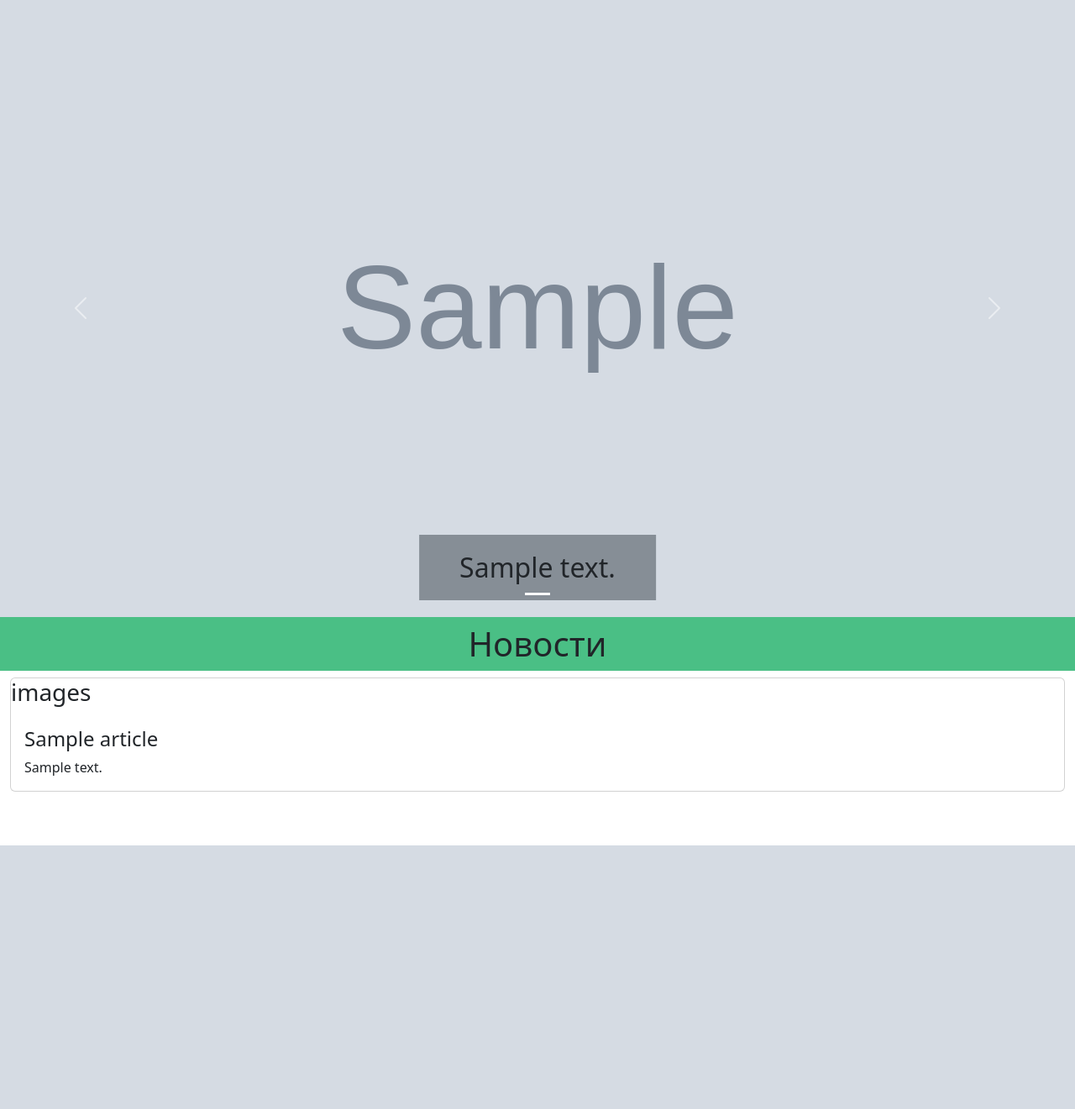
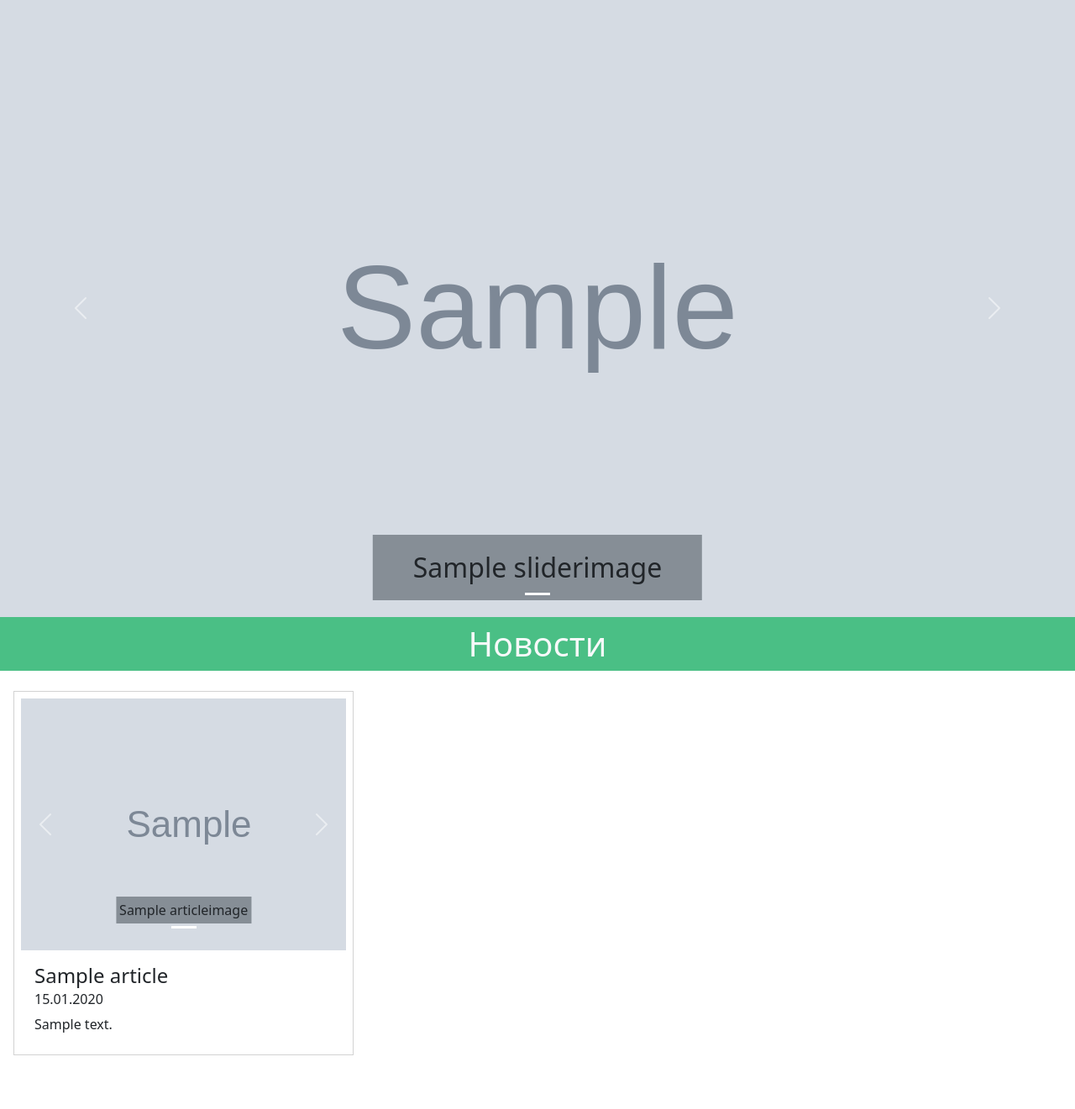
Before and after one commit to Shack-de-Shnaek/massum-school-website, a Django app: page /en/ in a window 1280 px wide. Shown: the part 65-1386 px from the top of the page at 84% size. Before the commit the page ends 1072 px from the top, so only its background shows below. Run offline with Django 4.2, Linux system fonts and the light colour scheme; data comes from the database, SQL or seed files in the repository; tables that the repository leaves empty hold one stand-in row (values such as "Sample post"); grey boxes marked "Sample" are stand-in pictures; some libraries are stand-ins or nearby versions.

Commit message:
fixed up the article cards on index, started working on article and article list pages

```diff
--- a/main/admin.py
+++ b/main/admin.py
@@ -5,15 +5,15 @@ from main.models import Article, ArticleImage, Slider, SliderImage, GalleryCateg
 
 class ArticleImageInline(TabularInline):
     model = ArticleImage
+    fields = ('image', 'title_mk', 'title_en', 'title_sq', )
 
 @admin.register(Article)
 class ArticleAdmin(ModelAdmin):
     inlines = (ArticleImageInline, )
 
-
 class SliderImageInline(TabularInline):
     model = SliderImage
-    fields = ('order', 'image', 'text_mk', 'text_en', 'text_sq', )
+    fields = ('order', 'image', 'title_mk', 'title_en', 'title_sq', )
 
 @admin.register(Slider)
 class SliderAdmin(ModelAdmin):
--- a/main/models.py
+++ b/main/models.py
@@ -17,8 +17,24 @@ class Article(models.Model):
 class ArticleImage(models.Model):
     article = models.ForeignKey(Article, blank=False, null=False, on_delete=models.CASCADE, related_name='images', verbose_name=_('Објава'))
     image = models.ImageField(blank=False, null=False, verbose_name=_('Слика'))
+    title = models.CharField(max_length=100, blank=True, null=True, verbose_name=_('Текст'))
 
     def __str__(self):
+        if self.title: return self.title
+        return self.image.name
+
+    class Meta:
+        verbose_name = _('Слика за објава')
+        verbose_name_plural = _('Слики за објава')
+
+class ArticleImage(models.Model):
+    article = models.ForeignKey(Article, blank=False, null=False, on_delete=models.CASCADE, related_name='images', verbose_name=_('Слајдер'))
+    order = models.IntegerField(blank=False, null=False, default=1, verbose_name=_('Редослед'))
+    image = models.ImageField(blank=False, null=False, verbose_name=_('Слика'))
+    title = models.CharField(max_length=100, blank=True, null=True, verbose_name=_('Текст'))
+
+    def __str__(self):
+        if self.title: return self.title
         return self.image.name
 
     class Meta:
@@ -40,9 +56,10 @@ class SliderImage(models.Model):
     slider = models.ForeignKey(Slider, blank=False, null=False, on_delete=models.CASCADE, related_name='images', verbose_name=_('Слајдер'))
     order = models.IntegerField(blank=False, null=False, default=1, verbose_name=_('Редослед'))
     image = models.ImageField(blank=False, null=False, verbose_name=_('Слика'))
-    text = models.CharField(max_length=100, blank=True, null=True, verbose_name=_('Текст'))
+    title = models.CharField(max_length=100, blank=True, null=True, verbose_name=_('Текст'))
 
     def __str__(self):
+        if self.title: return self.title
         return self.image.name
 
     class Meta:
@@ -62,10 +79,11 @@ class GalleryCategory(models.Model):
 
 class GalleryImage(models.Model):
     category = models.ForeignKey(GalleryCategory, blank=False, null=False, on_delete=models.RESTRICT, related_name='images', verbose_name=_('Категорија'))
-    title = models.CharField(max_length=50, blank=False, null=False, verbose_name=_('Наслов'))
     image = models.ImageField(blank=False, null=False, verbose_name=_('Слика'))
+    title = models.CharField(max_length=50, blank=True, null=True, verbose_name=_('Наслов'))
 
     def __str__(self):
+        if self.title: return self.title
         return self.image.name
 
     class Meta:
--- a/main/views.py
+++ b/main/views.py
@@ -1,9 +1,10 @@
-from django.shortcuts import render
-from django.http import HttpRequest
+from datetime import datetime
+
+from django.shortcuts import render, get_object_or_404
+from django.http import HttpRequest, HttpResponse, HttpResponseBadRequest
 
 from main.models import Slider, Article
 
-# Create your views here.
 def index(request: HttpRequest):
     slider = Slider.objects.get(position_slug='index-slider')
     newest_articles = Article.objects.order_by('-created_at')[:3]
@@ -12,3 +13,25 @@ def index(request: HttpRequest):
         'slider': slider,
         'articles': newest_articles
     })
+
+def article_list(request: HttpRequest):
+    year = None
+    month = None
+
+    try:
+        if 'year' in request.GET: year = int(request.GET.get('year'))
+        if 'month' in request.GET: month = int(request.GET.get('month'))
+    except:
+        return HttpResponseBadRequest()
+
+    articles = Article.objects.all()
+
+    return render(request, 'article_list.html', {
+        'articles': articles
+    })
+
+def article(request: HttpRequest, article_id):
+    article = get_object_or_404(Article, id=int(article_id))
+    return render(request, 'article.html', {
+        'article': article
+    })
--- a/school_website/settings.py
+++ b/school_website/settings.py
@@ -74,6 +74,7 @@ TEMPLATES = [
                 'django.contrib.auth.context_processors.auth',
                 'django.contrib.messages.context_processors.messages',
                 'django.template.context_processors.i18n',
+                'django.template.context_processors.media'
             ],
         },
     },
@@ -145,6 +146,8 @@ STATIC_URL = 'static/'
 
 MEDIA_ROOT = BASE_DIR / 'media/'
 
+MEDIA_URL = 'media/'
+
 # Default primary key field type
 # https://docs.djangoproject.com/en/4.1/ref/settings/#default-auto-field
 
--- a/school_website/urls.py
+++ b/school_website/urls.py
@@ -16,6 +16,9 @@ Including another URLconf
 from django.contrib import admin
 from django.urls import path
 from django.conf.urls.i18n import i18n_patterns
+from django.conf.urls.static import static
+
+from . import settings
 
 from main import views
 
@@ -25,4 +28,8 @@ urlpatterns = [
 
 urlpatterns += i18n_patterns(
     path('', views.index, name='index'),
+    path('articles/', views.article_list, name='article-list'),
+    path('articles/<int:article_id>', views.article, name='article'),
 )
+
+urlpatterns += static(settings.MEDIA_URL, document_root=settings.MEDIA_ROOT)
--- a/static/css/global.css
+++ b/static/css/global.css
@@ -3,6 +3,10 @@
     --primary-green: #30885C;
     --light-green: #4ABF85;
     --yellow: #FFCC33;
+}
+
+a {
+    text-decoration: none !important;
 }
 
 nav {
@@ -95,3 +99,20 @@ main {
         width: 100%;
     }
 }
+
+.article-card .card-title {
+    transition: 0.2s;
+}
+
+.article-card:hover .card-title {
+    color: var(--yellow);
+}
+
+.article-carousel .carousel-caption {
+    bottom: 2rem !important;
+}
+
+.article-carousel img {
+    height: 20% !important;
+    max-height: 20rem;
+}
--- /dev/null
+++ b/templates/article_card.html
@@ -0,0 +1,40 @@
+<a href="/articles/{{article.id}}" class="text-dark">
+    <div class="article-card card text-left rounded-0 p-2">
+        {% if article.images.count > 0 %}
+            <div id="article-{{article.id}}-carousel" class="article-carousel carousel slide carousel-fade w-100" data-bs-ride="carousel">
+                <div class="carousel-inner w-100 h-100">
+                    {% for image in article.images.all %}
+                        <div class="carousel-item w-100 {% if forloop.first %}active{% endif %}">
+                            <img src="/media/{{image.image}}" alt="{{image.name}}" class="d-block m-0 mx-auto object-fit-cover ratio-16x9">
+                            {% if image.title %}
+                            <div class="carousel-caption d-none d-sm-block p-1 bg-secondary bg-opacity-75">
+                                <p class="opacity-100 m-0 text-dark">{{ image.title }}</p>
+                            </div>
+                            {% endif %}
+                        </div>
+                    {% endfor %}
+                </div>
+
+                <div class="carousel-indicators">
+                    {% for image in article.images.all %}
+                        <button type="button" data-bs-target="#article-{{article.id}}-carousel" data-bs-slide-to="{{ forloop.counter0 }}" {% if forloop.first %}class="active"{% endif %}></button>
+                    {% endfor %}
+                </div>
+
+                <button class="carousel-control-prev" type="button" data-bs-target="#article-{{article.id}}-carousel" data-bs-slide="prev">
+                    <span class="carousel-control-prev-icon" aria-hidden="true"></span>
+                    <span class="visually-hidden">Previous</span>
+                </button>
+                <button class="carousel-control-next" type="button" data-bs-target="#article-{{article.id}}-carousel" data-bs-slide="next">
+                    <span class="carousel-control-next-icon" aria-hidden="true"></span>
+                    <span class="visually-hidden">Next</span>
+                </button>
+            </div>
+        {% endif %}
+        <div class="card-body">
+            <h4 class="card-title">{{ article.title }}</h4>
+            <h6 class="card-subtitle fw-normal mb-2">{{ article.created_at|date:"d.m.Y" }}</h6>
+            <p class="card-text">{{ article.content }}</p>
+        </div>
+    </div>
+</a>
--- a/templates/index.html
+++ b/templates/index.html
@@ -9,10 +9,10 @@
         <div class="carousel-inner w-100 h-100">
             {% for image in slider.images.all %}
                 <div class="carousel-item h-100 {% if forloop.first %}active{% endif %}">
-                    <img src="{% static image %}" alt="{{ image.name }}" class="d-block m-0 w-100 h-100 object-fit-cover">
-                    {% if image.text %}
+                    <img src="/media/{{image.image}}" alt="{{ image.name }}" class="d-block m-0 w-100 h-100 object-fit-cover">
+                    {% if image.title %}
                     <div class="carousel-caption d-none d-sm-block px-5 bg-secondary bg-opacity-75">
-                        <h2 class="opacity-100 m-0 text-dark">{{ image.text }}</h2>
+                        <h2 class="opacity-100 m-0 text-dark">{{ image.title }}</h2>
                     </div>
                     {% endif %}
                 </div>
@@ -36,19 +36,17 @@
     </div>
 
     <section class="bg-body">
-        <h1 class="section-header">{% translate 'Новости' %}</h1>
-        <div class="container-fluid">
+        <h1 class="section-header text-light">{% translate 'Новости' %}</h1>
+        <div class="container-fluid row m-0 g-3">
             {% for article in articles %}
-                <div class="card text-left">
-                    {% if article.images.count > 0 %}
-                        <h3>images</h3>
-                    {% endif %}
-                    <div class="card-body">
-                        <h4 class="card-title">{{ article.title }}</h4>
-                        <p class="card-text">{{ article.content }}</p>
-                    </div>
+                <div class="col-12 col-xl-4">
+                    {% include 'article_card.html' %}
                 </div>
             {% endfor %}
         </div>
     </section>
+
+    <section>
+
+    </section>
 {% endblock %}
```
Also changed, not shown: main/translation.py (+6 -2 lines), templates/article.html (added, +10 -0 lines), templates/article_list.html (added, +10 -0 lines), main/migrations/0009_rename_text_sliderimage_title_and_more.py (added), main/migrations/0010_articleimage_title_en_articleimage_title_mk_and_more.py (added).
